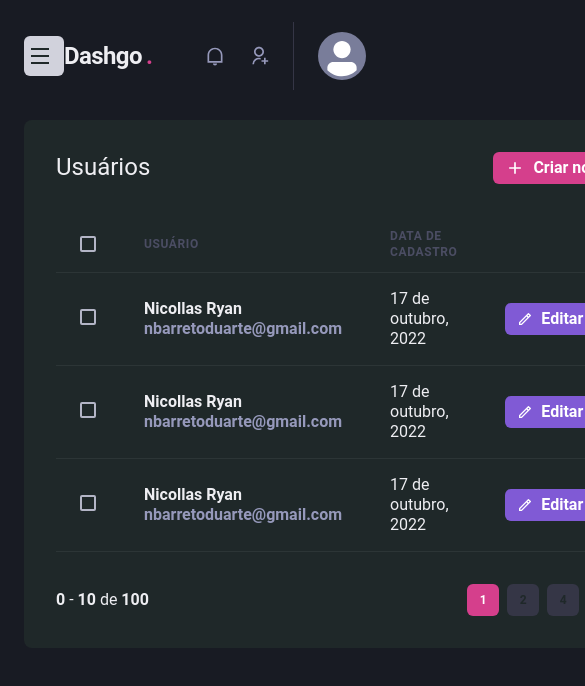
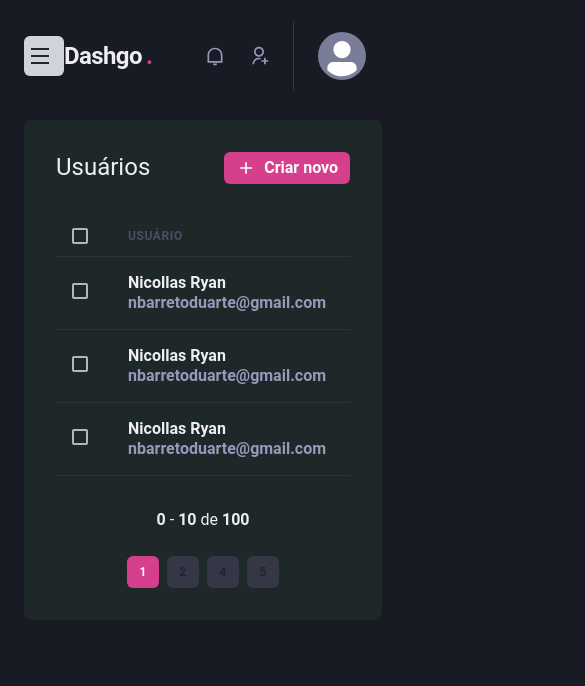
Before and after one commit to NicollasRyan/dashgo, a Next.js app: page /users in a window 390 px wide. Shown: the top 686 px of the page, 585 px wide, since content can reach past the window. Built offline with nearby package versions, Linux system fonts and the light colour scheme.

Commit message:
responsive listing

```diff
--- a/src/components/Pagination/index.tsx
+++ b/src/components/Pagination/index.tsx
@@ -4,7 +4,7 @@ import { PaginationItem } from "./paginationitem";
 export function Pagination() {
   return (
     <Stack
-      direction="row"
+      direction={["column", "row"]}
       spacing="6"
       mt="8"
       justify="space-between"
--- a/src/pages/users/index.tsx
+++ b/src/pages/users/index.tsx
@@ -12,6 +12,7 @@ import {
   Thead,
   Tr,
   Text,
+  useBreakpointValue,
 } from "@chakra-ui/react";
 import { Header } from "../../components/Header";
 import { Sidebar } from "../../components/sidebar";
@@ -19,6 +20,11 @@ import { RiAddLine, RiPencilLine } from "react-icons/ri";
 import { Pagination } from "../../components/Pagination";
 
 export default function UserList() {
+  const isWideVersion = useBreakpointValue({
+    base: false,
+    lg: true,
+  });
+
   return (
     <Box>
       <Header />
@@ -46,17 +52,16 @@ export default function UserList() {
           <Table colorScheme="whiteAlpha">
             <Thead>
               <Tr>
-                <Th px="6" color="gray.300" width="8">
+                <Th px={["4", "4", "6"]} color="gray.300" width="8">
                   <Checkbox colorScheme="pink" />
                 </Th>
                 <Th>Usuário</Th>
-                <Th>Data de cadastro</Th>
-                <Th width="8"></Th>
+                {isWideVersion && <Th>Data de cadastro</Th>}
               </Tr>
             </Thead>
             <Tbody>
               <Tr>
-                <Td px="6">
+                <Td px={["4", "4", "6"]}>
                   <Checkbox colorScheme="pink" />
                 </Td>
                 <Td>
@@ -67,21 +72,10 @@ export default function UserList() {
                     </Text>
                   </Box>
                 </Td>
-                <Td>17 de outubro, 2022</Td>
-                <Td>
-                  <Button
-                    as="a"
-                    size="sm"
-                    fontSize="sn"
-                    colorScheme="purple"
-                    leftIcon={<Icon as={RiPencilLine} fontSize="16" />}
-                  >
-                    Editar
-                  </Button>
-                </Td>
+                {isWideVersion && <Td>17 de outubro, 2022</Td>}
               </Tr>
               <Tr>
-                <Td px="6">
+                <Td px={["4", "4", "6"]}>
                   <Checkbox colorScheme="pink" />
                 </Td>
                 <Td>
@@ -92,21 +86,10 @@ export default function UserList() {
                     </Text>
                   </Box>
                 </Td>
-                <Td>17 de outubro, 2022</Td>
-                <Td>
-                  <Button
-                    as="a"
-                    size="sm"
-                    fontSize="sn"
-                    colorScheme="purple"
-                    leftIcon={<Icon as={RiPencilLine} fontSize="16" />}
-                  >
-                    Editar
-                  </Button>
-                </Td>
+                {isWideVersion && <Td>17 de outubro, 2022</Td>}
               </Tr>
               <Tr>
-                <Td px="6">
+                <Td px={["4", "4", "6"]}>
                   <Checkbox colorScheme="pink" />
                 </Td>
                 <Td>
@@ -117,18 +100,7 @@ export default function UserList() {
                     </Text>
                   </Box>
                 </Td>
-                <Td>17 de outubro, 2022</Td>
-                <Td>
-                  <Button
-                    as="a"
-                    size="sm"
-                    fontSize="sn"
-                    colorScheme="purple"
-                    leftIcon={<Icon as={RiPencilLine} fontSize="16" />}
-                  >
-                    Editar
-                  </Button>
-                </Td>
+                {isWideVersion && <Td>17 de outubro, 2022</Td>}
               </Tr>
             </Tbody>
           </Table>
```
